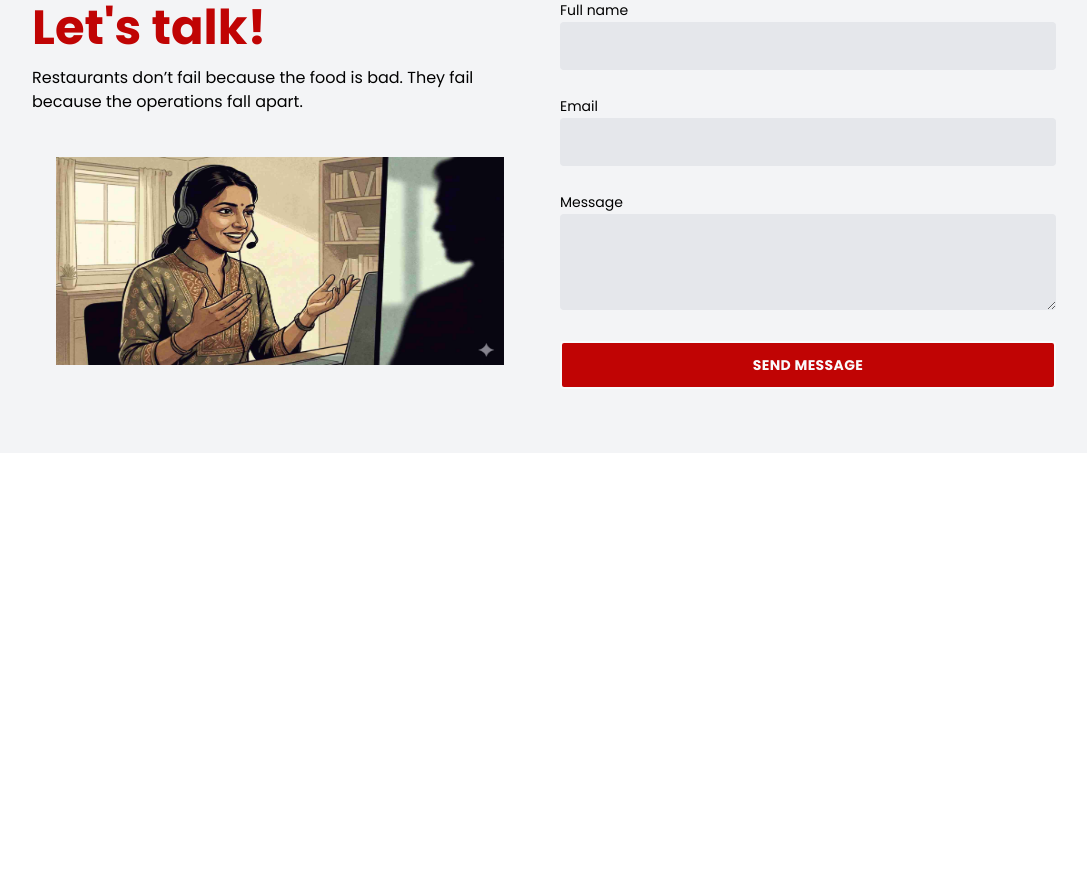
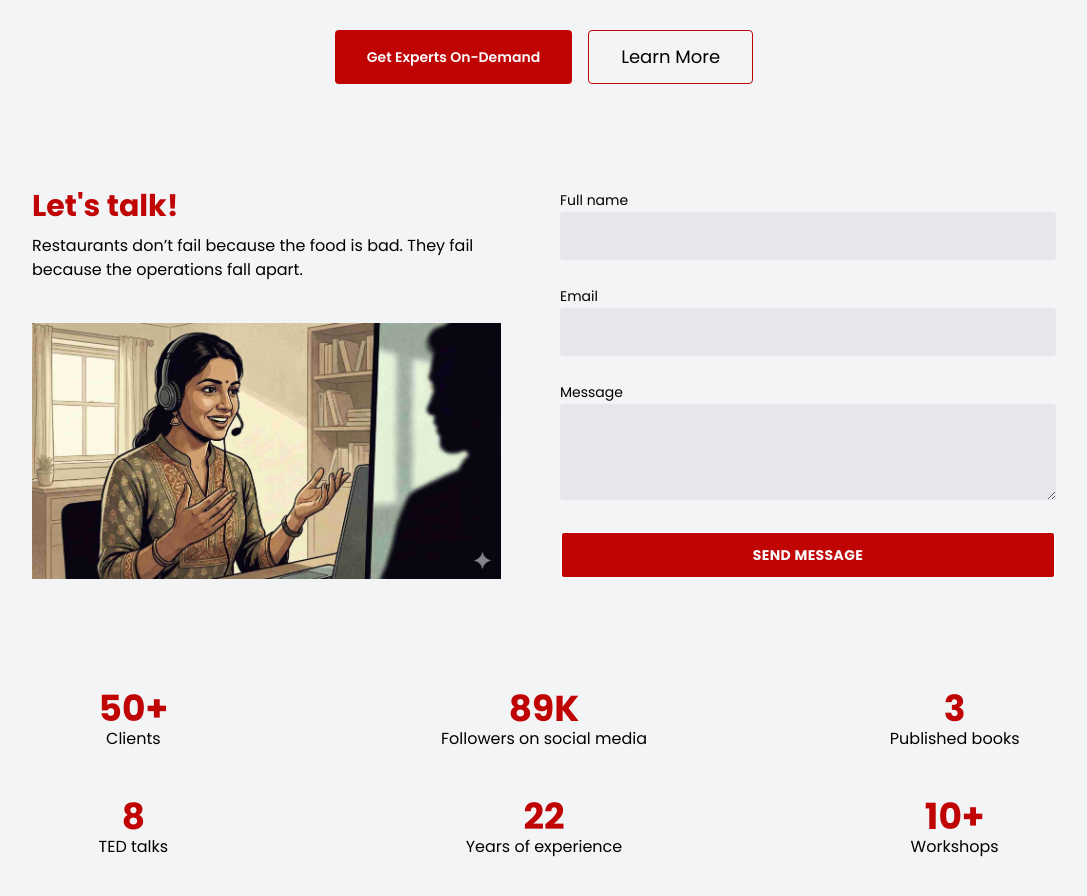
Before and after one commit to prem3892/restocare, a Next.js app: page / in a window 1280 px wide. Shown: the part 4300-5196 px from the top of the page, without its empty margins (96-1183 px from the left). Before the commit the page ends 4753 px from the top, so only its background shows below. Built offline with nearby package versions, Linux system fonts and the light colour scheme.

Commit message:
our client section developed, fixed typography and color scheme

```diff
--- a/app/page.tsx
+++ b/app/page.tsx
@@ -11,6 +11,8 @@ const Subfooter = dynamic(() => import('@/components/subfooter'), { ssr: true })
 // const OurCompany = dynamic(() => import('@/components/ourcompany'), { ssr: true });
 import { OurCompany } from '@/components/ourcompany';
 import { LetsTalk } from '@/components/letstalk';
+import { OurClients } from '@/components/ourclients';
+import { NeedSupport } from '@/components/needsupport';
 
 export default function Home() {
   return (
@@ -23,8 +25,10 @@ export default function Home() {
       <Faq />
       <Blog />
       <Subfooter />
+      <NeedSupport />
       <OurCompany />
       <LetsTalk />
+      <OurClients />
     </>
   );
 }
--- a/components/letstalk.tsx
+++ b/components/letstalk.tsx
@@ -6,9 +6,9 @@ export const LetsTalk = () => {
     <div className="space-y-12 bg-gray-100 text-black">
       <div className="grid max-w-7xl grid-cols-1 gap-8 px-8 py-16 mx-auto rounded-lg md:grid-cols-2 md:px-12 lg:px-16 xl:px-32">
         {/* let's talk section */}
-        <div className="flex flex-col justify-between">
+        <div className="flex flex-col justify-between items-start">
           <div className="space-y-2">
-            <h2 className="text-4xl font-bold leading-tight lg:text-5xl text-[#C00404]">
+            <h2 className="text-xl font-bold leading-tight lg:text-3xl text-[#C00404]">
               {LetsTalkData.heading}
             </h2>
             <div className="dark:text-gray-600">{LetsTalkData.subHeading}</div>
@@ -16,7 +16,7 @@ export const LetsTalk = () => {
           <img
             src={LetsTalkData.image}
             alt="Contact our customer support"
-            className="p-6 h-52 md:h-64"
+            className="h-52 md:h-64"
           />
         </div>
         <ContactForm />
--- /dev/null
+++ b/components/ourclients.tsx
@@ -0,0 +1,21 @@
+import { OurClientData } from '@/variant/ourclient.variant';
+
+export const OurClients = () => {
+  return (
+    <div className="space-y-12 bg-gray-100 text-black">
+      <section className="p-6 bg-gray-100">
+        {/* matrix */}
+        <div className="container grid justify-center grid-cols-1 gap-3 sm:gap-0 mx-auto text-center lg:grid-cols-3">
+          {OurClientData.map((item, idx) => (
+            <div className="flex flex-col justify-start m-2 lg:m-6" key={idx}>
+              <p className="text-2xl font-bold leading-none lg:text-4xl text-[#C00404]">
+                {item.value}
+              </p>
+              <p className="text-sm sm:text-base ">{item.label}</p>
+            </div>
+          ))}
+        </div>
+      </section>
+    </div>
+  );
+};
--- a/components/ourcompany.tsx
+++ b/components/ourcompany.tsx
@@ -6,13 +6,13 @@ export const OurCompany = () => {
       {/* our company page */}
       <section>
         <div className="container flex flex-col items-center px-4 py-8 mx-auto text-center md:px-10 lg:px-32 xl:max-w-3xl">
-          <h1 className="text-4xl font-bold leading-none sm:text-5xl">
+          <h1 className="text-xl font-bold leading-none sm:text-2xl">
             <span className="text-[#C00404]">{OurCompanyData.headingP1}</span>
             {OurCompanyData.headingP2}
           </h1>
           <p className="px-8 mt-8 mb-12 text-lg">{OurCompanyData.subHeading}</p>
           <div className="flex flex-wrap justify-center">
-            <button className="px-8 py-3 m-2 text-lg font-semibold rounded bg-[#C00404] text-gray-50 cursor-pointer">
+            <button className="px-8 py-3 m-2 text-sm font-semibold rounded bg-[#C00404] text-gray-50 cursor-pointer">
               {OurCompanyData.button1}
             </button>
             <button className="px-8 py-3 m-2 text-lg border rounded text-black border-[#C00404] cursor-pointer">
--- /dev/null
+++ b/types/ourclient.type.ts
@@ -0,0 +1,4 @@
+export type OurClientType = {
+  value: string;
+  label: string;
+}[];
--- /dev/null
+++ b/variant/ourclient.variant.ts
@@ -0,0 +1,10 @@
+import { OurClientType } from '@/types/ourclient.type';
+
+export const OurClientData: OurClientType = [
+  { value: '50+', label: 'Clients' },
+  { value: '89K', label: 'Followers on social media' },
+  { value: '3', label: 'Published books' },
+  { value: '8', label: 'TED talks' },
+  { value: '22', label: 'Years of experience' },
+  { value: '10+', label: 'Workshops' },
+];
```
